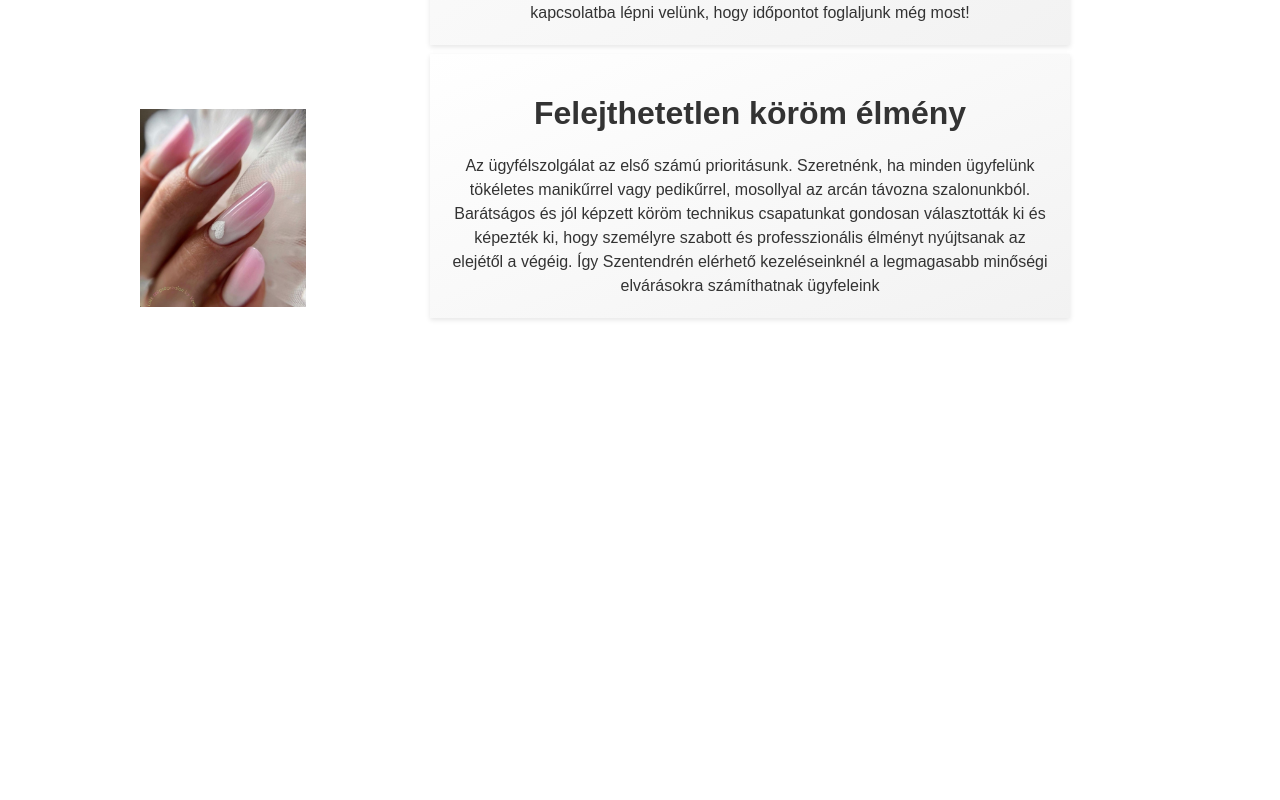
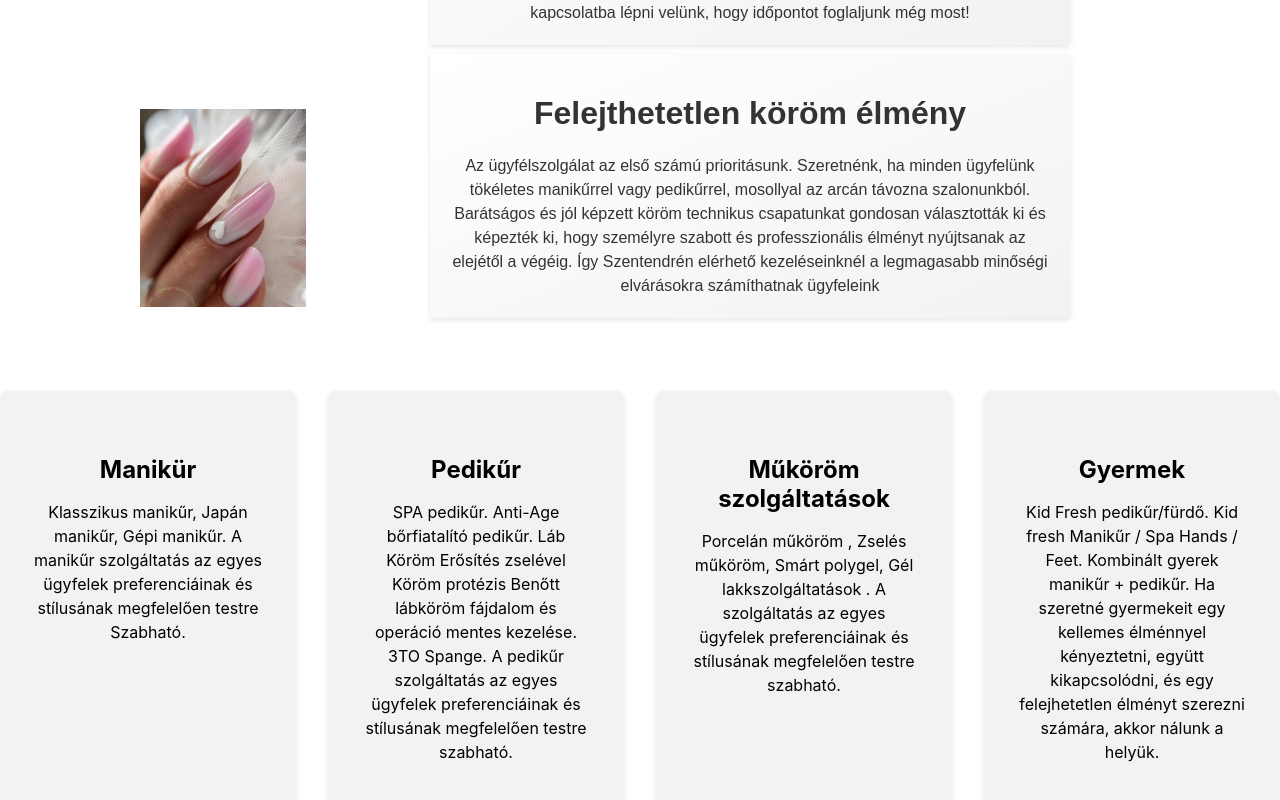
Before and after one commit to hunbp75/Nail, a React (Create React App) app: page / in a window 1280 px wide. Shown: the part 740-1540 px from the top of the page. Before the commit the page ends 1067 px from the top, so only its background shows below. Built offline with nearby package versions, Linux system fonts and the light colour scheme.

Commit message:
working on the homepage

```diff
--- a/package.json
+++ b/package.json
@@ -10,6 +10,7 @@
     "@testing-library/user-event": "^13.5.0",
     "react": "^18.2.0",
     "react-dom": "^18.2.0",
+    "react-modal": "^3.16.1",
     "react-router-dom": "^6.11.2",
     "react-scripts": "5.0.1",
     "web-vitals": "^2.1.4"
--- a/src/Pages/Home/Home.jsx
+++ b/src/Pages/Home/Home.jsx
@@ -80,6 +80,43 @@ const Home = () => {
           </p>
         </div>
       </div>
+
+      <div className="container4">
+        <div className="section">
+          <h4>Manikür</h4>
+          <p>
+            Klasszikus manikűr, Japán manikűr, Gépi manikűr. A manikűr
+            szolgáltatás az egyes ügyfelek preferenciáinak és stílusának
+            megfelelően testre Szabható.
+          </p>
+        </div>
+        <div className="section">
+          <h4>Pedikűr</h4>
+          <p>
+            SPA pedikűr. Anti-Age bőrfiatalító pedikűr. Láb Köröm Erősítés
+            zselével Köröm protézis Benőtt lábköröm fájdalom és operáció mentes
+            kezelése. 3TO Spange. A pedikűr szolgáltatás az egyes ügyfelek
+            preferenciáinak és stílusának megfelelően testre szabható.
+          </p>
+        </div>
+        <div className="section">
+          <h4>Műköröm szolgáltatások</h4>
+          <p>
+            Porcelán műköröm , Zselés műköröm, Smárt polygel, Gél
+            lakkszolgáltatások . A szolgáltatás az egyes ügyfelek
+            preferenciáinak és stílusának megfelelően testre szabható.
+          </p>
+        </div>
+        <div className="section">
+          <h4>Gyermek</h4>
+          <p>
+            Kid Fresh pedikűr/fürdő. Kid fresh Manikűr / Spa Hands / Feet.
+            Kombinált gyerek manikűr + pedikűr. Ha szeretné gyermekeit egy
+            kellemes élménnyel kényeztetni, együtt kikapcsolódni, és egy
+            felejhetetlen élményt szerezni számára, akkor nálunk a helyük.
+          </p>
+        </div>
+      </div>
     </div>
   );
 };
--- a/src/Pages/Home/home.css
+++ b/src/Pages/Home/home.css
@@ -193,3 +193,48 @@
 .text3 p:last-child {
   margin-bottom: 0;
 }
+
+/* Section 4 */
+/*
+.container4 {
+  margin-top: 4rem;
+  display: grid;
+  grid-template-columns: 1fr 1fr 1fr 1fr;
+  text-align: center;
+} */
+
+.container4 {
+  margin-top: 4rem;
+  display: grid;
+  grid-template-columns: repeat(4, 1fr);
+  gap: 2rem;
+  text-align: center;
+}
+
+.section {
+  background-color: #f2f2f2;
+  padding: 2rem;
+  border-radius: 8px;
+  box-shadow: 0px 2px 5px rgba(0, 0, 0, 0.1);
+  transition: transform 0.3s ease;
+}
+
+.section:hover {
+  transform: translateY(-5px);
+}
+
+.section h4 {
+  font-size: 1.5rem;
+  margin-bottom: 1rem;
+}
+
+.section p {
+  font-size: 1rem;
+  line-height: 1.5;
+}
+
+@media (max-width: 768px) {
+  .container4 {
+    grid-template-columns: 1fr;
+  }
+}
```
Also changed, not shown: 1 other file (tests, documents, lock files or other folders).
